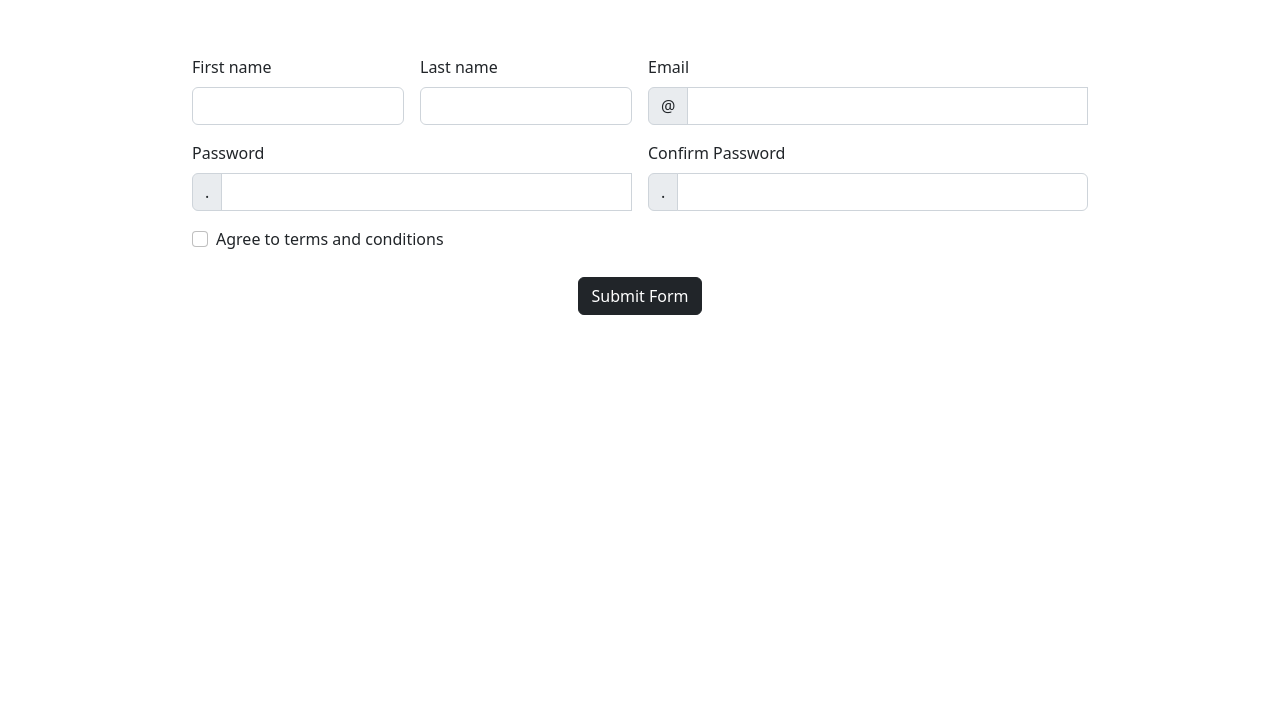
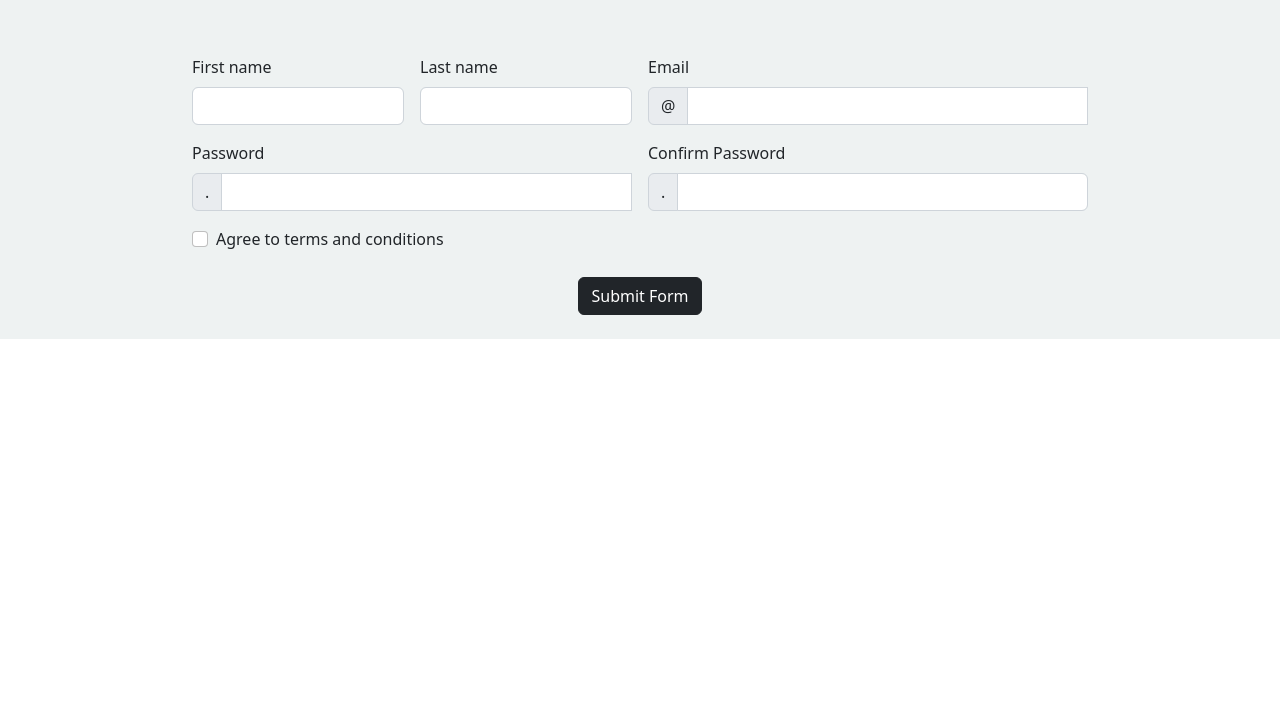
Before and after one commit to MohdAmir96/Module6Test-, a plain HTML site: page index.html in a window 1280 px wide. Shown: the part 77-800 px from the top of the page. Drawn offline with nearby package versions, Linux system fonts and the light colour scheme.

Commit message:
Update index.css

```diff
--- a/index.css
+++ b/index.css
@@ -3,8 +3,9 @@
 	margin: 0;
 	padding: 0;
 }
-section{
-	height: fit-content;
+section {
+    height: fit-content;
+    background-color: #eef2f2;
 }
 .container .main{
 	padding: 20px;
```
